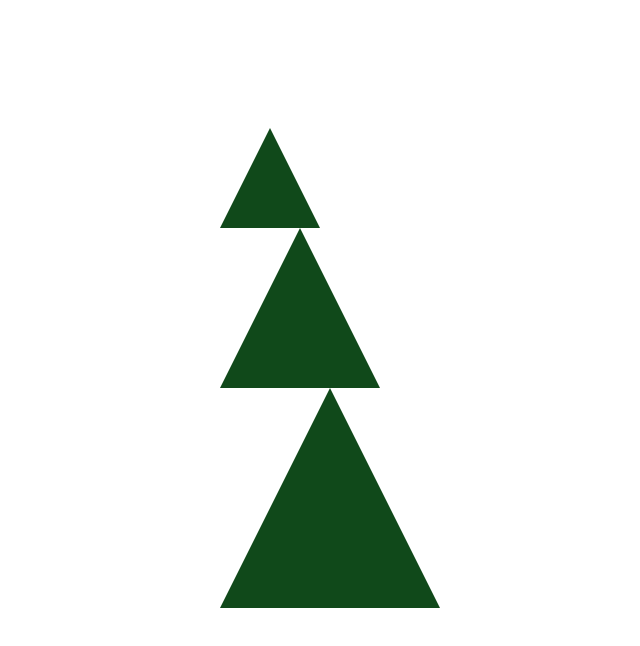
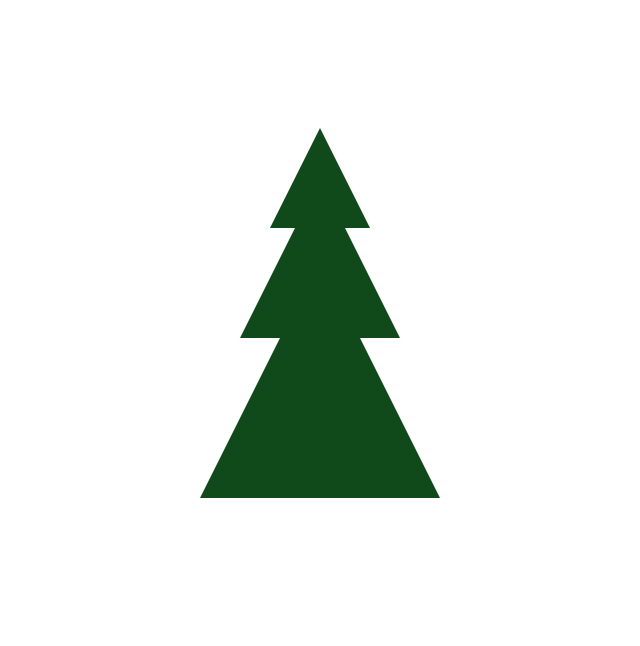
Before and after one commit to katrinkattt/herringbone202020, a plain HTML site: page onJS/index.html in a window 1280 px wide. Shown: the whole page, without its empty margins (36-676 px from the left). Drawn offline with Linux system fonts and the light colour scheme.

Commit message:
Update style.css

```diff
--- a/onJS/state/css/style.css
+++ b/onJS/state/css/style.css
@@ -13,6 +13,7 @@ body{
     border-left: 50px solid transparent;
     border-right: 50px solid transparent;
     border-bottom: 100px solid rgb(16, 73, 26);
+    margin-left: 50px;
 }
 .center__bone{
     width: 0;
@@ -20,11 +21,15 @@ body{
     border-left: 80px solid transparent;
     border-right:80px solid transparent;
     border-bottom: 160px solid rgb(16, 73, 26);
+    margin-left: 20px;
+    margin-top: -50px;
 }
 .niz__bone{
     width: 0;
     height: 0;
-    border-left: 110px solid transparent;
-    border-right: 110px solid transparent;
-    border-bottom: 220px solid rgb(16, 73, 26);
+    border-left: 120px solid transparent;
+    border-right: 120px solid transparent;
+    border-bottom: 240px solid rgb(16, 73, 26);
+    margin-left: -20px;
+    margin-top: -80px;
 }
```
